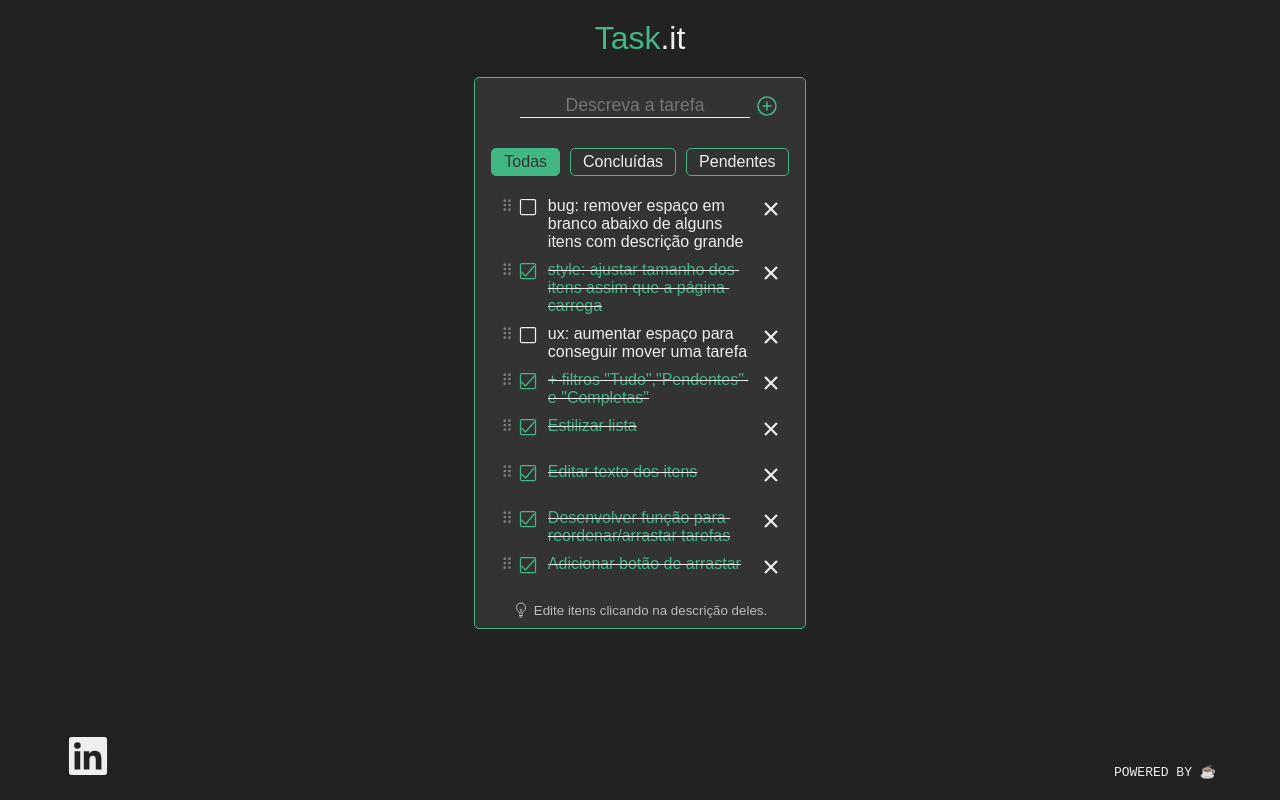
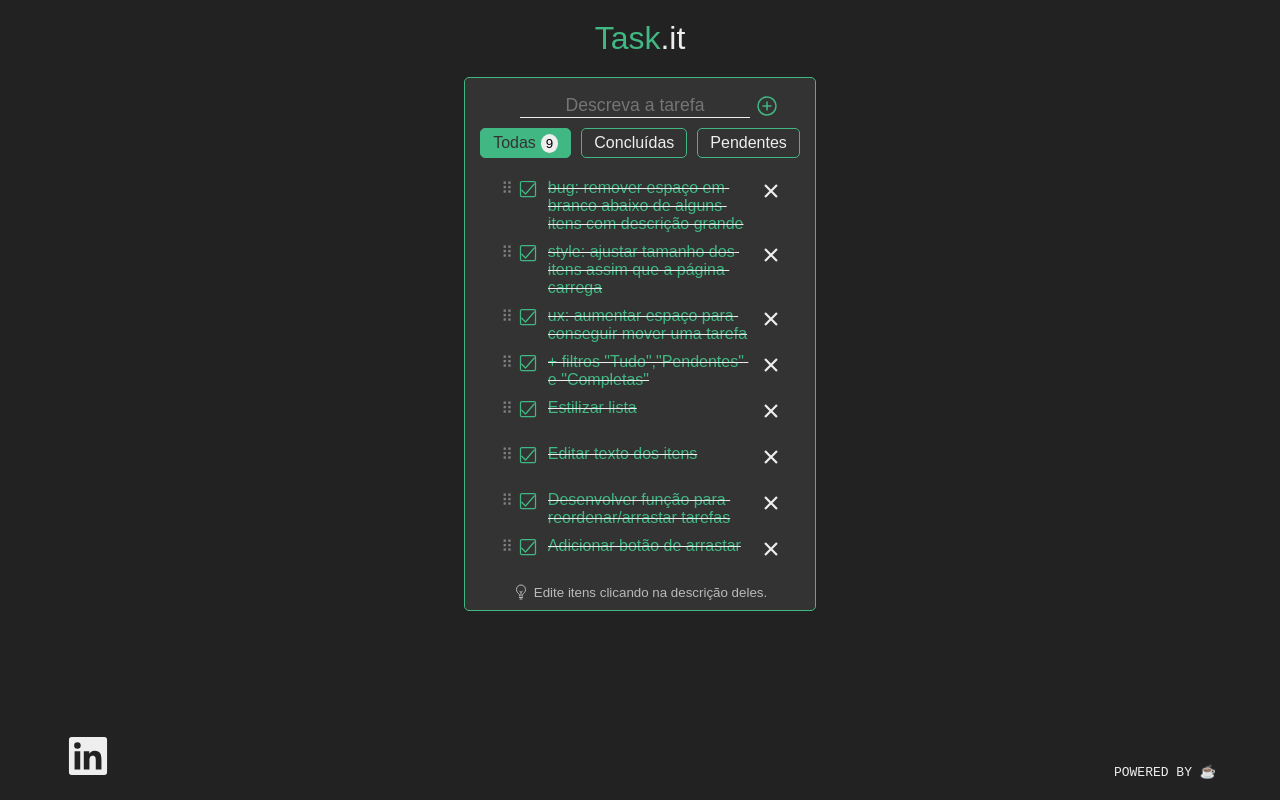
Before and after one commit to viniciusmachadovianna/taskit, a Vue app: page / in a window 1280 px wide. Built offline with nearby package versions, Linux system fonts and the light colour scheme.

Commit message:
ux: add task count for each filter

```diff
--- a/src/App.vue
+++ b/src/App.vue
@@ -9,9 +9,9 @@
           </button>
       </div>
       <nav class="filters">
-        <button @click="currentFilter='all'" :class="{ active: currentFilter==='all'}">Todas</button>
-        <button @click="currentFilter = 'done'" :class="{ active: currentFilter === 'done' }">Concluídas</button>
-        <button @click="currentFilter = 'pending'" :class="{ active: currentFilter === 'pending' }">Pendentes</button>
+        <button @click="currentFilter='all'" :class="{ active: currentFilter==='all'}">Todas <sup>{{ tasks.length }}</sup></button>
+        <button @click="currentFilter = 'done'" :class="{ active: currentFilter === 'done' }">Concluídas <sup>{{ tasks.filter(t => t.completed).length }}</sup></button>
+        <button @click="currentFilter = 'pending'" :class="{ active: currentFilter === 'pending' }">Pendentes <sup>{{ tasks.filter(t => !t.completed).length }}</sup></button>
       </nav>
       <ul>
         <li v-for="(task, index) in filteredTasks"    :key="index"
@@ -62,9 +62,9 @@ export default{
         newTask: '',
         currentFilter: 'all',
         tasks: [
-            { text: 'bug: remover espaço em branco abaixo de alguns itens com descrição grande', completed: false },
+            { text: 'bug: remover espaço em branco abaixo de alguns itens com descrição grande', completed: true },
             { text: 'style: ajustar tamanho dos itens assim que a página carrega', completed: true },
-            { text: 'ux: aumentar espaço para conseguir mover uma tarefa', completed: false },
+            { text: 'ux: aumentar espaço para conseguir mover uma tarefa', completed: true },
             { text: '+ filtros "Tudo","Pendentes" e "Completas"', completed: true },
             { text: 'Estilizar lista', completed: true },
             { text: 'Editar texto dos itens', completed: true },
@@ -78,7 +78,7 @@ export default{
       addTask() {
           const trimmed = this.newTask.trim();
           if (trimmed !== '') {
-              this.tasks.unshift({ //.push() 2 bottom
+              this.tasks.unshift({
               text: trimmed,
               completed: false
               });
--- a/src/style.css
+++ b/src/style.css
@@ -79,6 +79,7 @@ body {
   margin-top: 20px;
   display: flex;
   gap: 10px;
+  margin: 0 10px;
   justify-content: center;
 }
 
@@ -90,11 +91,23 @@ body {
   cursor: pointer;
   border-radius: 5px;
   font-size: 1em;
+  display: flex;
+  align-items: center;
+  height: 30px;
 }
 
 .filters button.active {
   background-color: var(--green-v);
   color: var(--black);
+}
+.filters button.active > sup {display:inline-block;}
+.filters sup{
+    display: none;
+    padding: 2px 5px;
+    border-radius: 50%;
+    color: black;
+    margin-left: 5px;
+    background-color: var(--white);
 }
 ul{
     margin-bottom: 10px;
```
